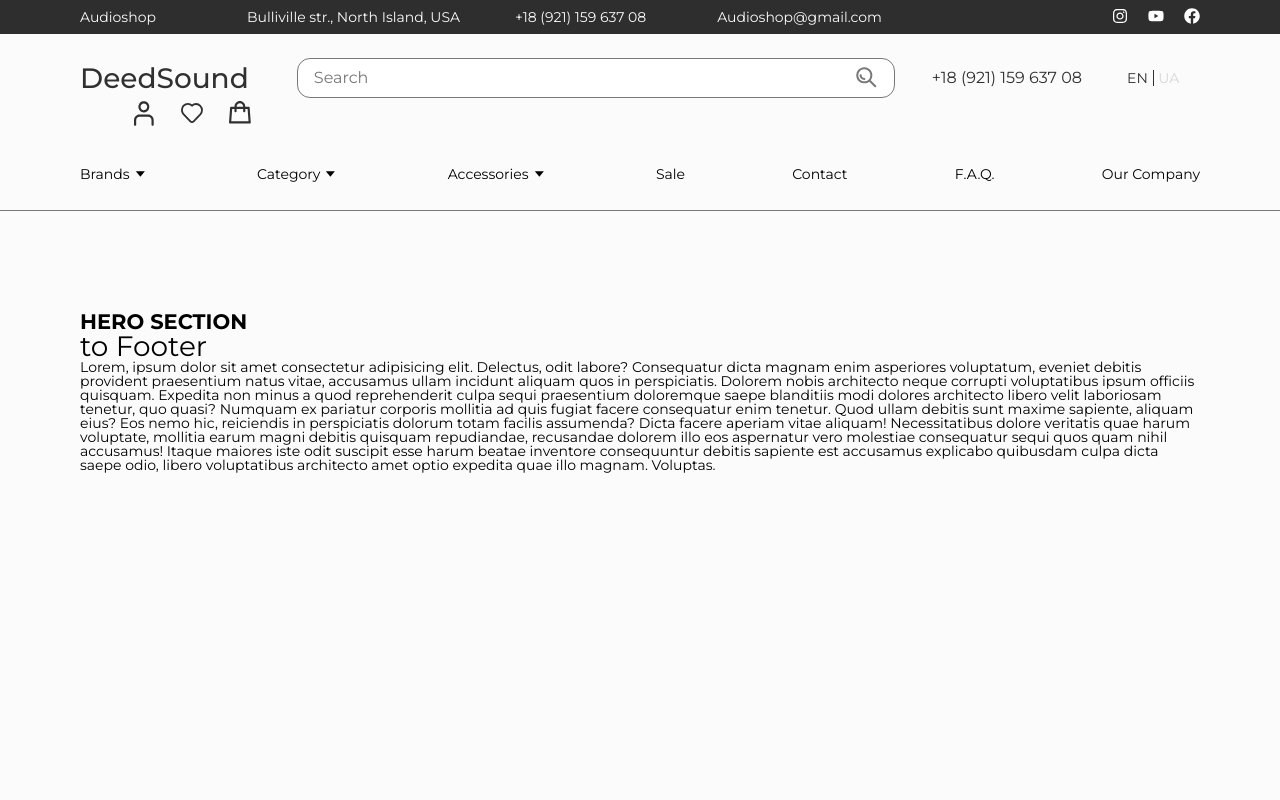
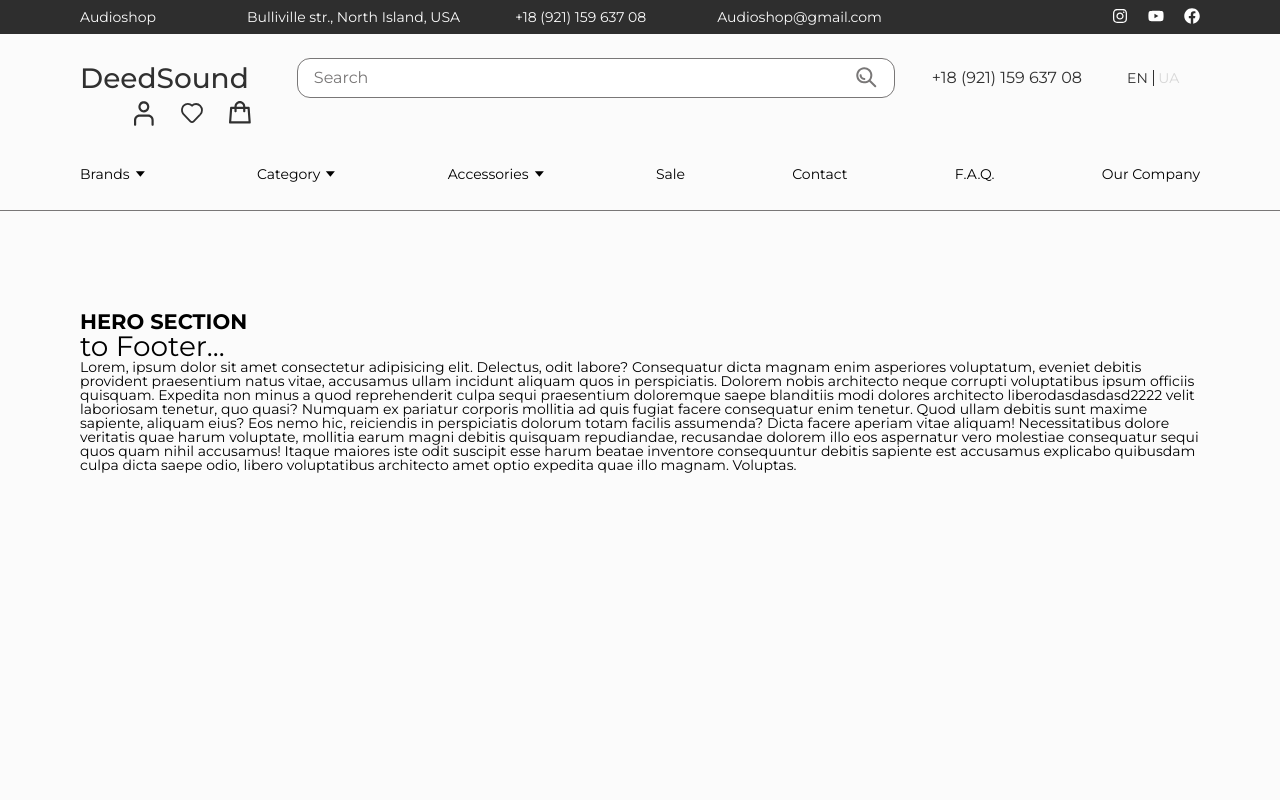
Before and after one commit to whatislove23/deep-sound, a React (Vite) app: page / in a window 1280 px wide. Shown: the top 800 px of the page. Built offline with nearby package versions, Linux system fonts and the light colour scheme.

Commit message:
some changes

```diff
--- a/src/components/Hero/Hero.jsx
+++ b/src/components/Hero/Hero.jsx
@@ -8,7 +8,7 @@ function Hero() {
       <Container>
         <h1 style={{ marginTop: "100px" }}>HERO SECTION</h1>
         <HashLink smooth to="/#footer" style={{ fontSize: "28px" }}>
-          to Footer
+          to Footer...
         </HashLink>
         <p>
           Lorem, ipsum dolor sit amet consectetur adipisicing elit. Delectus,
@@ -17,8 +17,8 @@ function Hero() {
           incidunt aliquam quos in perspiciatis. Dolorem nobis architecto neque
           corrupti voluptatibus ipsum officiis quisquam. Expedita non minus a
           quod reprehenderit culpa sequi praesentium doloremque saepe blanditiis
-          modi dolores architecto libero velit laboriosam tenetur, quo quasi?
-          Numquam ex pariatur corporis mollitia ad quis fugiat facere
+          modi dolores architecto liberodasdasdasd2222 velit laboriosam tenetur,
+          quo quasi? Numquam ex pariatur corporis mollitia ad quis fugiat facere
           consequatur enim tenetur. Quod ullam debitis sunt maxime sapiente,
           aliquam eius? Eos nemo hic, reiciendis in perspiciatis dolorum totam
           facilis assumenda? Dicta facere aperiam vitae aliquam! Necessitatibus
```
